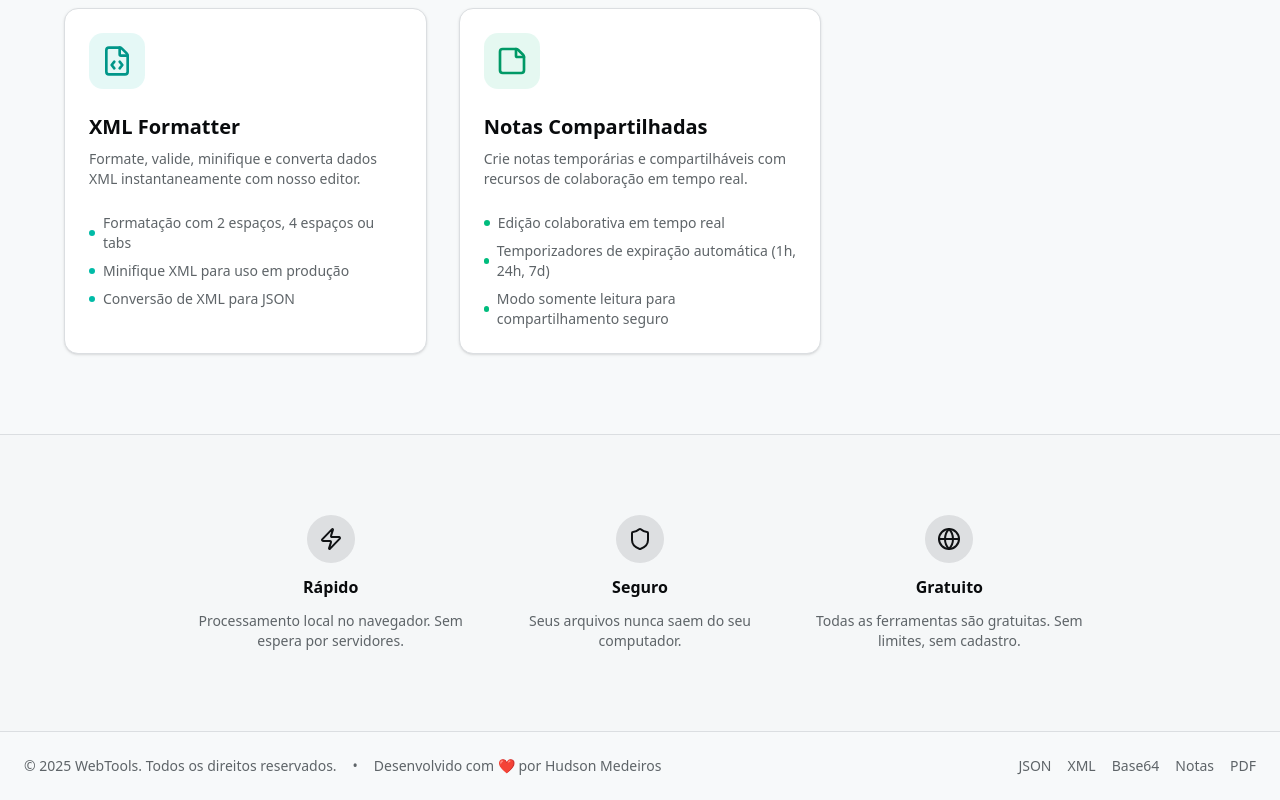
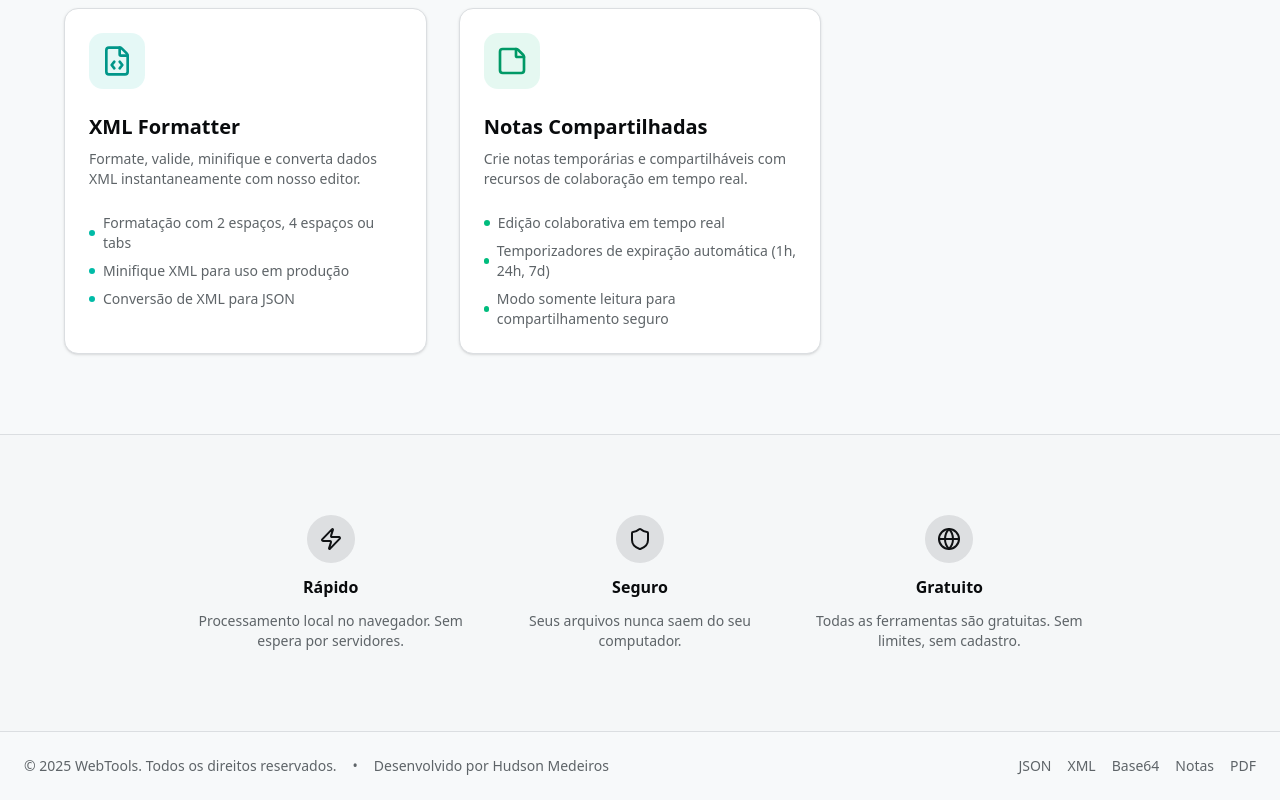
Before and after one commit to medeiroshudson/webtools, a Next.js app: page / in a window 1280 px wide. Shown: the part 1264-2064 px from the top of the page. Built offline with nearby package versions, Linux system fonts and the light colour scheme.

Commit message:
fix: remove heart emoji from footer developer attribution for cleaner presentation

```diff
--- a/components/home/home-content.tsx
+++ b/components/home/home-content.tsx
@@ -331,7 +331,7 @@ export function HomeContent() {
                             <span>© {new Date().getFullYear()} WebTools. {t.home.footer?.rights ?? "Todos os direitos reservados."}</span>
                             <span className="hidden md:inline">•</span>
                             <span className="hidden md:inline">
-                                Desenvolvido com ❤️ por{" "}
+                                Desenvolvido por{" "}
                                 <a
                                     href="https://github.com/medeiroshudson"
                                     target="_blank"
```
